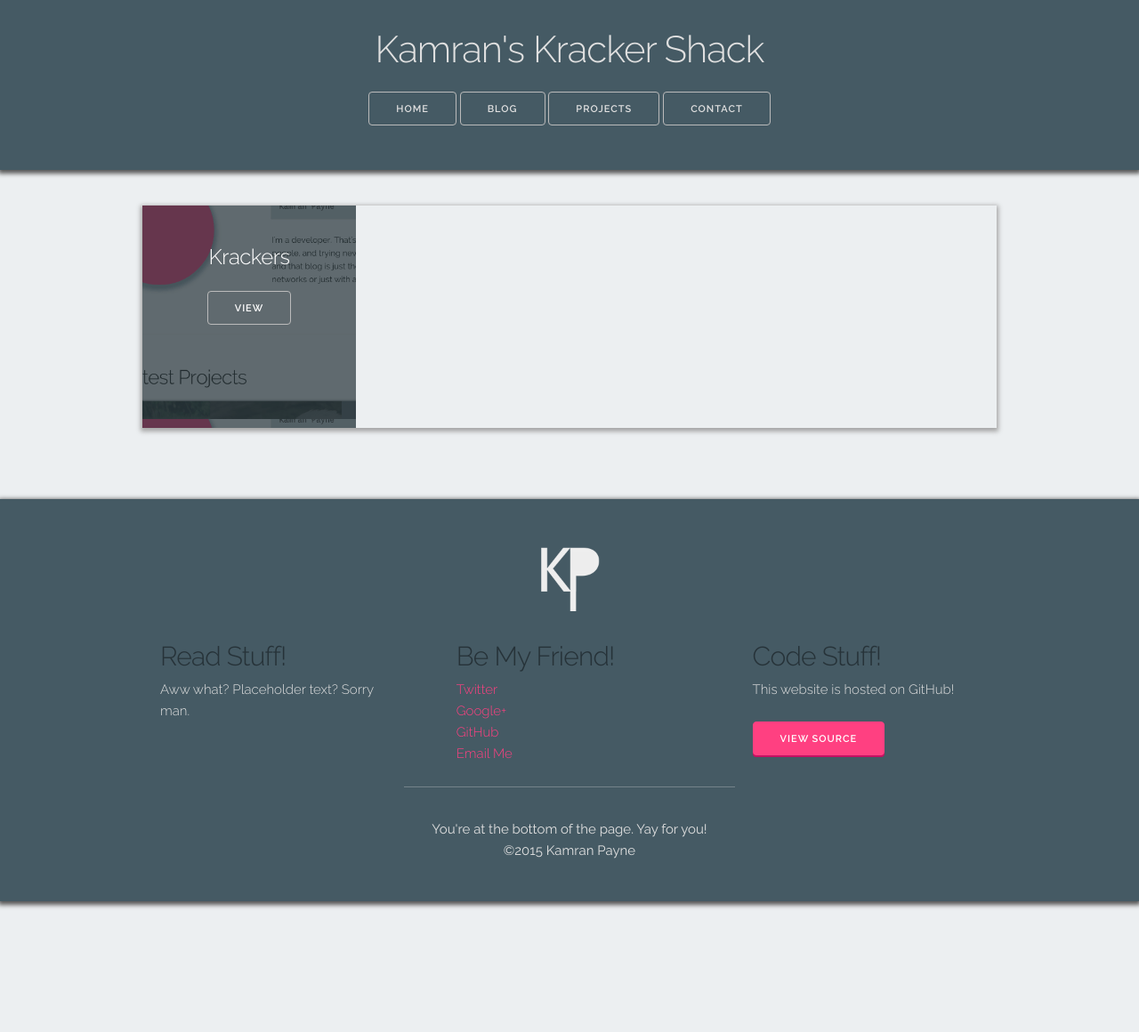
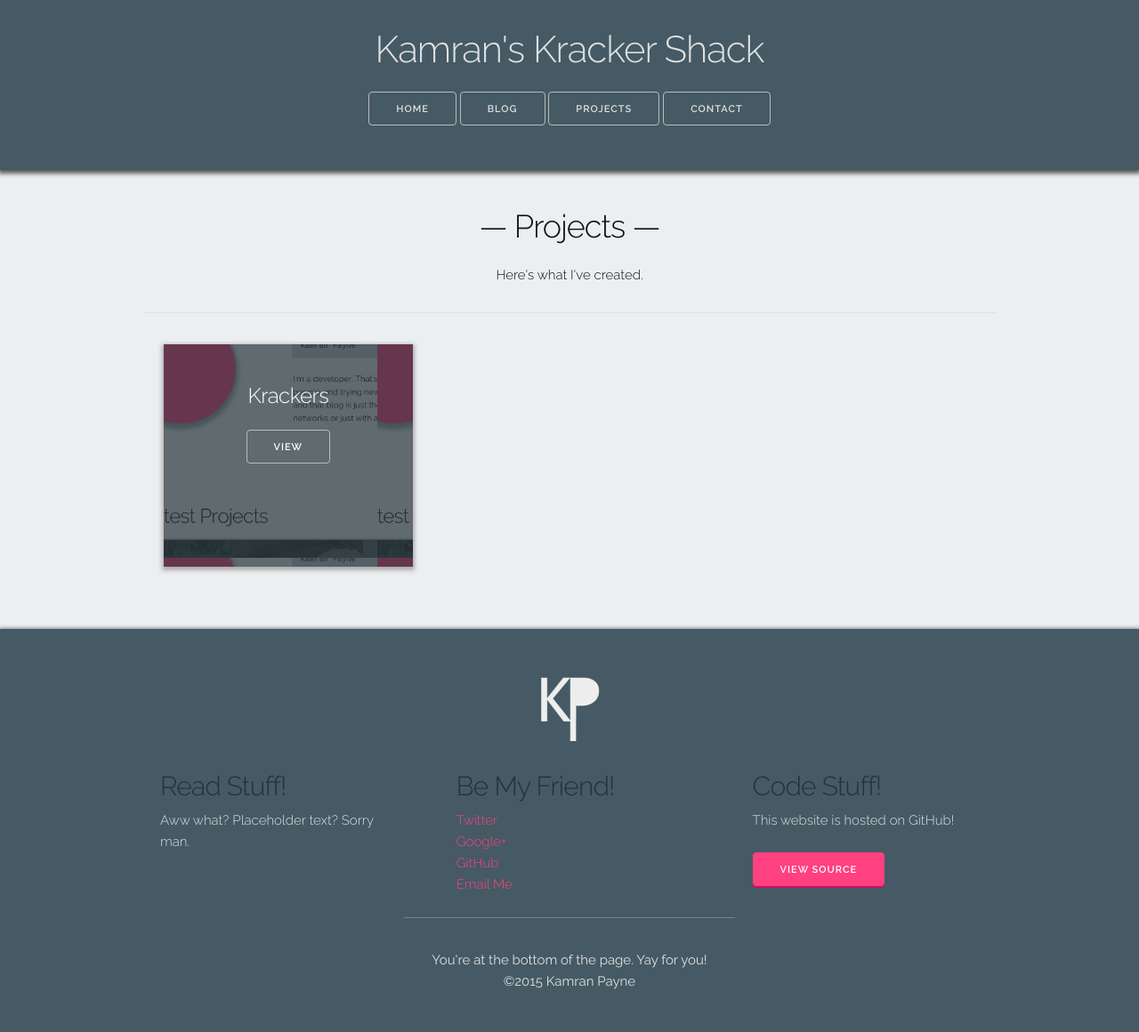
Before and after one commit to kmrn/kmrn.github.io, a Jekyll site: the page built from projects/index.html, in a window 1280 px wide. Shown: the whole page at 89% size. Built offline with Jekyll 4.4.1, drawn with Linux system fonts in a browser that asks for light colours.

Commit message:
center titles, improve blog post and project lists

```diff
--- a/_sass/_projects-style.scss
+++ b/_sass/_projects-style.scss
@@ -1,6 +1,60 @@
 //_projects.scss
 //styles for /projects/ go here
 
+.blog-title {
+  text-align: center;
+}
+
+.main-projects-container {
+  margin: 0 auto;
+  padding: 0 2.5%;
+  text-align: center;
+
+
+  .main-project {
+
+    .project-action {
+      height: 100%;
+      width: 100%;
+      background-color: rgba($primary-color-darkest, 0.7);
+      position: relaitve;
+
+      .project-title { padding-top: 40px; }
+
+      .project-title,
+      .button {
+        vertical-align: middle;
+        color: #fff;
+
+        &:hover {
+          @extend .button-primary;
+          transition: all 0.15s ease-in;
+          -ms-transition: all 0.15s ease-in;
+          -moz-transition: all 0.15s ease-in;
+          -webkit-transition: all 0.15s ease-in;
+        }
+      }
+    }
+
+    height: 250px;
+    width: 100%;
+
+    transition: all 0.15s ease-in;
+    -ms-transition: all 0.15s ease-in;
+    -moz-transition: all 0.15s ease-in;
+    -webkit-transition: all 0.15s ease-in;
+    @include ambient-shadow(#aaa);
+
+    &:hover {
+      @include key-shadow(#888);
+      transition: all 0.15s ease-in;
+      -ms-transition: all 0.15s ease-in;
+      -moz-transition: all 0.15s ease-in;
+      -webkit-transition: all 0.15s ease-in;
+    }
+  }
+
+}
 
 .kracker-colors {
   // margin-left: 20px;
--- a/projects/index.html
+++ b/projects/index.html
@@ -14,21 +14,26 @@
         <ul>
           {% for post in site.categories.projects %}
             <li class="post-link-entry">
-              <a href="{{ post.url }}" class="post-link">{{ post.date | date_to_string }} <span class="link-divider">////</span> {{ post.title }}</a>
+              <a href="{{` post.url }}" class="post-link">{{ post.date | date_to_string }} <span class="link-divider">////</span> {{ post.title }}</a>
             </li>
           {% endfor %}
         </ul>
       </div>
     </div>
   </section> -->
-  <section class="latest-container container">
+  <section class="container">
     <div class="row">
-      <ul class="projects-container">
-        {% for post in site.categories.projects %}<li class="project" style="background-image: url({{post.image}});">
+      <div class="blog-title">
+        <h3>&mdash; Projects &mdash;</h3>
+        <h6>Here's what I've created.</h6>
+        <hr />
+      </div>
+      <ul class="main-projects-container">
+        {% for post in site.categories.projects %}<div class="one-third column"><li class="main-project one-third column" style="background-image: url({{post.image}});">
             <div class="project-action">
               <h5 class="project-title">{{ post.short-title }}</h5>
               <a href="{{ post.url }}" class="button">View</a>
-            </div></li>{% endfor %}
+            </div></li></div>{% endfor %}
       </ul>
     </div>
   </section>
```
Also changed, not shown: blog/index.html (+14 -6 lines).
